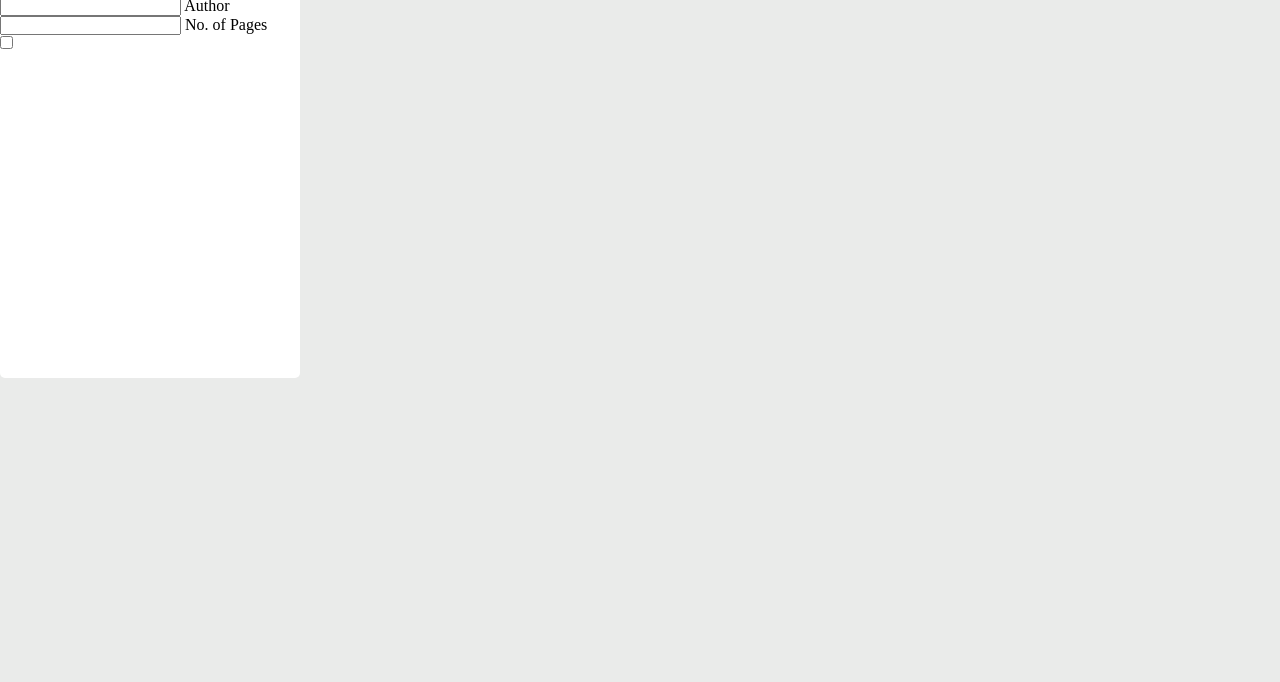
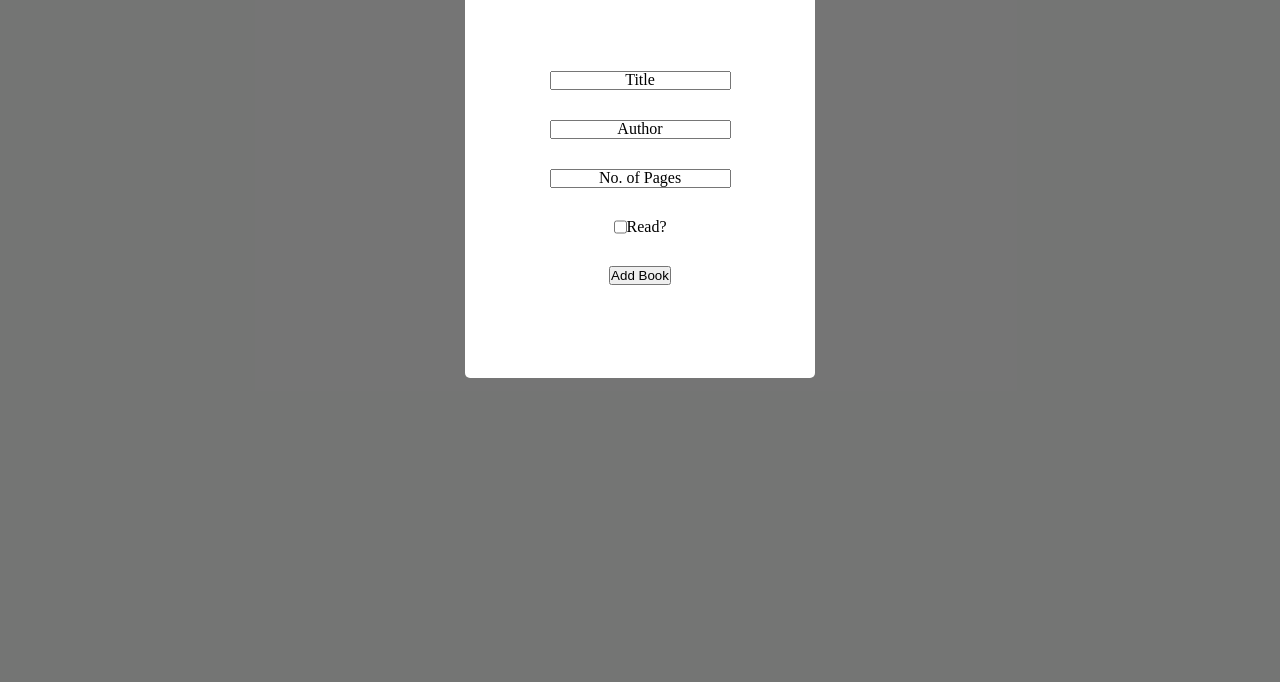
Before and after one commit to brajpatel/library, a plain HTML site: page index.html in a window 1280 px wide. Shown: the part 118-800 px from the top of the page. Drawn offline with Linux system fonts and the light colour scheme.

Commit message:
Add form skeleton

```diff
--- a/index.html
+++ b/index.html
@@ -19,7 +19,7 @@
 
         <div class="nav-right">
             <h2>Library Size: <span id="library-size"></span> books</h2>
-            <button id="open-form"><i class="fa-solid fa-plus"></i>Add Book</button>
+            <button id="open-form" class="open-form"><i class="fa-solid fa-plus"></i>Add Book</button>
         </div>
     </nav>
 
@@ -27,28 +27,33 @@
 
     <div class="container">
         <div id="modal" class="modal">
-            <div class="input">
+            <form id="book-form" action="#">
+                <div class="input-container">
                     <input id="input-title" name="input_title" type="text">
                     <label for="input-title">Title</label>
                 </div>
 
-            <div class="input">
+                <div class="input-container">
                     <input id="input-author" name="input_author" type="text">
                     <label for="input-author">Author</label>
                 </div>
 
-            <div class="input">
+                <div class="input-container">
                     <input id="input-pages" name="input_pages" type="number">
                     <label for="input-pages">No. of Pages</label>
                 </div>
 
-            <div class="input">
+                <div class="last-input-container">
                     <input id="read-status" name="read_status" type="checkbox">
-                <label for="read-status"></label>
-            </div>
-        </div>
-        <div class="overlay"></div>
+                    <label for="read-status">Read?</label>
                 </div>
 
+                <button>Add Book</button>
+            </form>
+        </div>
+        <div id="overlay" class="overlay"></div>
+    </div>
+
+<script src="./index.js"></script>
 </body>
 </html>
--- a/style.css
+++ b/style.css
@@ -31,7 +31,7 @@ h1 {
 }
 
 .nav-left img {
-    height: 100%;
+    height: 80%;
 }
 
 h1 {
@@ -47,21 +47,72 @@ h1 {
     font-size: 2rem;
 }
 
+.open-form {
+    cursor: pointer;
+}
+
 /* ===== BOOK AREA ===== */
 
 /* ===== FORM/MODAL ===== */
 .container {
-    position: relative;
+    display: flex;
+    justify-content: center;
 }
 
 .modal {
     position: fixed;
+    /* top: -50%; */
+    /* transform: translateY(-50%) scale(0.1); */
     background: white;
-    height: 400px;
-    width: 300px;
+    height: 50%;
+    width: 350px;
     border-radius: 5px;
+    z-index: 1;
+    /* visibility: hidden; */
+    transition: 0.65s ease;
 }
 
+.modal.show {
+    visibility: visible;
+    transform: scale(1);
+    top: 20%;
+}
+
+form {
+    height: 100%;
+    width: 100%;
+    display: flex;
+    justify-content: center;
+    align-items: center;
+    flex-direction: column;
+    gap: 30px;
+}
+
+.input-container {
+    display: flex;
+    flex-direction: column;
+    justify-content: center;align-items: center;
+    width: 100%;
+    position: relative;
+}
+
+.input-container input {
+    position: relative;
+    height: 100%;
+}
+
+.input-container label {
+    position: absolute;
+    top: 0;
+}
+
+.last-input-container {
+    display: flex;
+    justify-content: center;
+    width: 100%;
+}
+
+/* ===== OVERLAY ===== */
 .overlay {
     position: fixed;
     top: 0;
@@ -69,7 +120,7 @@ h1 {
     height: 100%;
     width: 100%;
     background: rgb(0, 0, 0, 0.5);
-    visibility: hidden;
+    /* visibility: hidden; */
 }
 
 .overlay.show {
```
Lines whose indentation alone changed are shown as unchanged.
